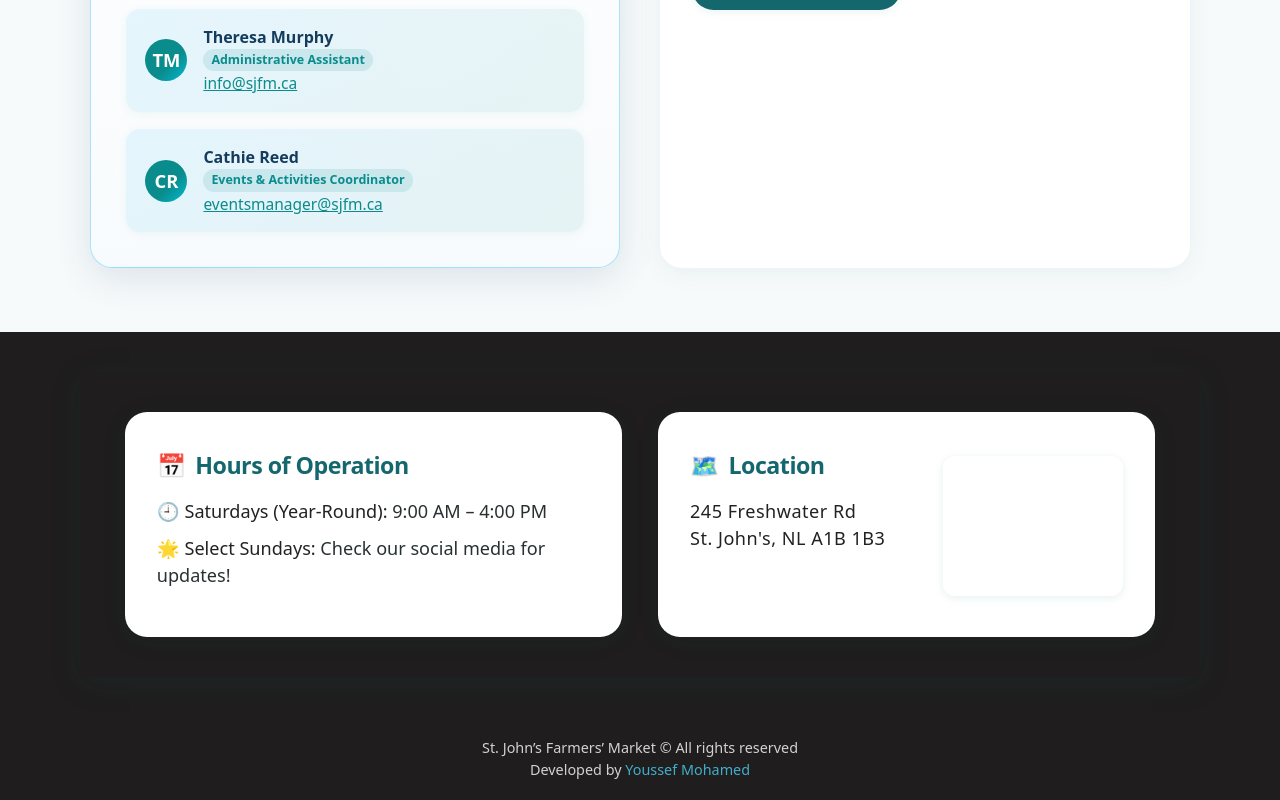
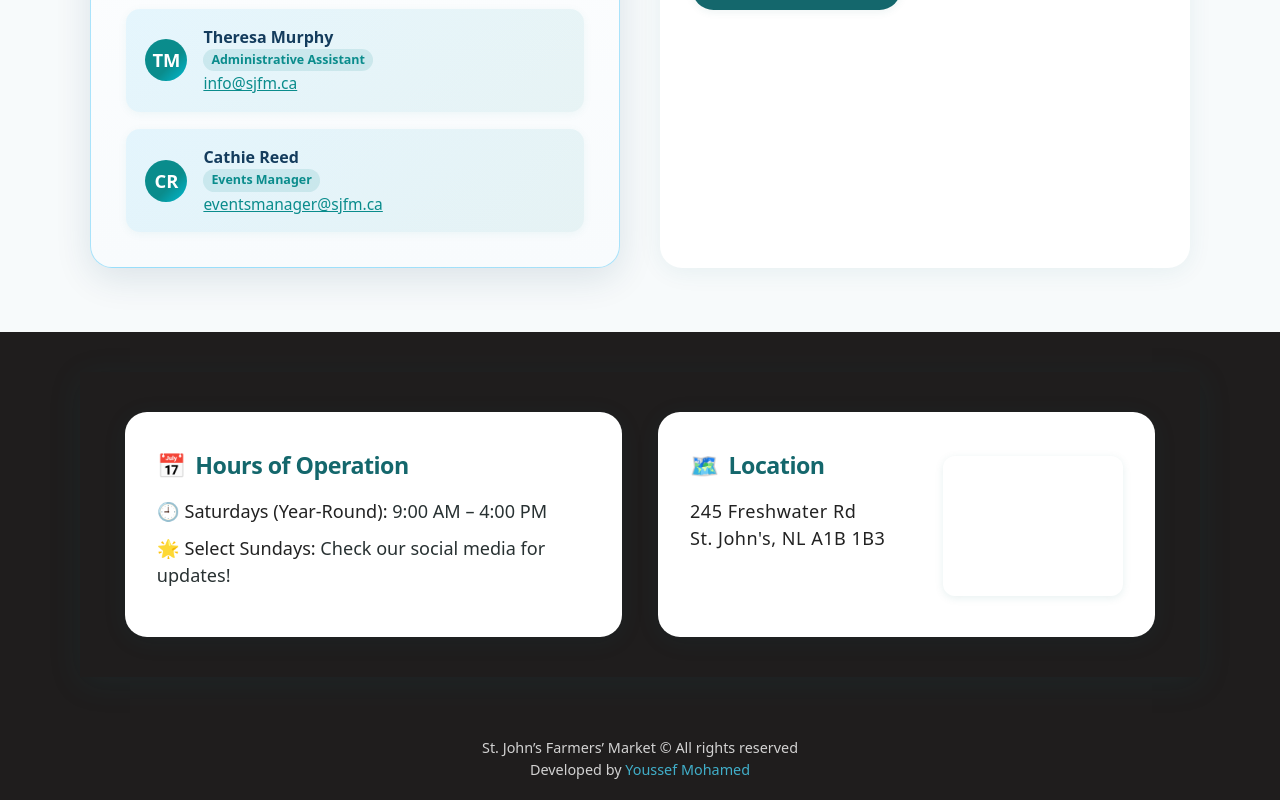
Before and after one commit to youssefMoJo/st-johns-farmers-market, a React (Create React App) app: page /st-johns-farmers-market/contact-us in a window 1280 px wide. Shown: the part 1359-2159 px from the top of the page. Built offline with nearby package versions, Linux system fonts and the light colour scheme; grey boxes are pictures that could not be loaded.

Commit message:
update contact info for the events manager

```diff
--- a/src/pages/Contact.tsx
+++ b/src/pages/Contact.tsx
@@ -430,7 +430,7 @@
                         background: "rgba(10,140,140,0.12)",
                       }}
                     >
-                      Events & Activities Coordinator
+                      Events Manager
                     </span>
                   </div>
                   <a
```
